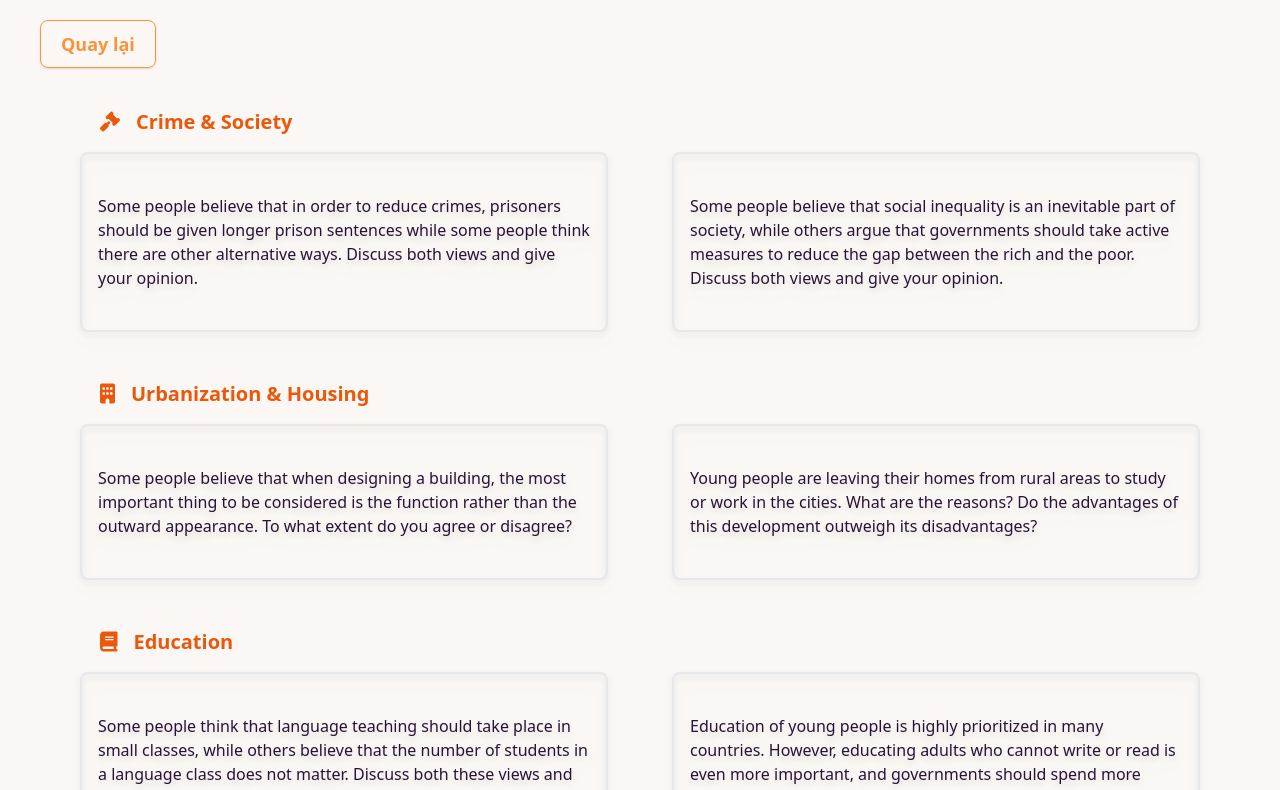
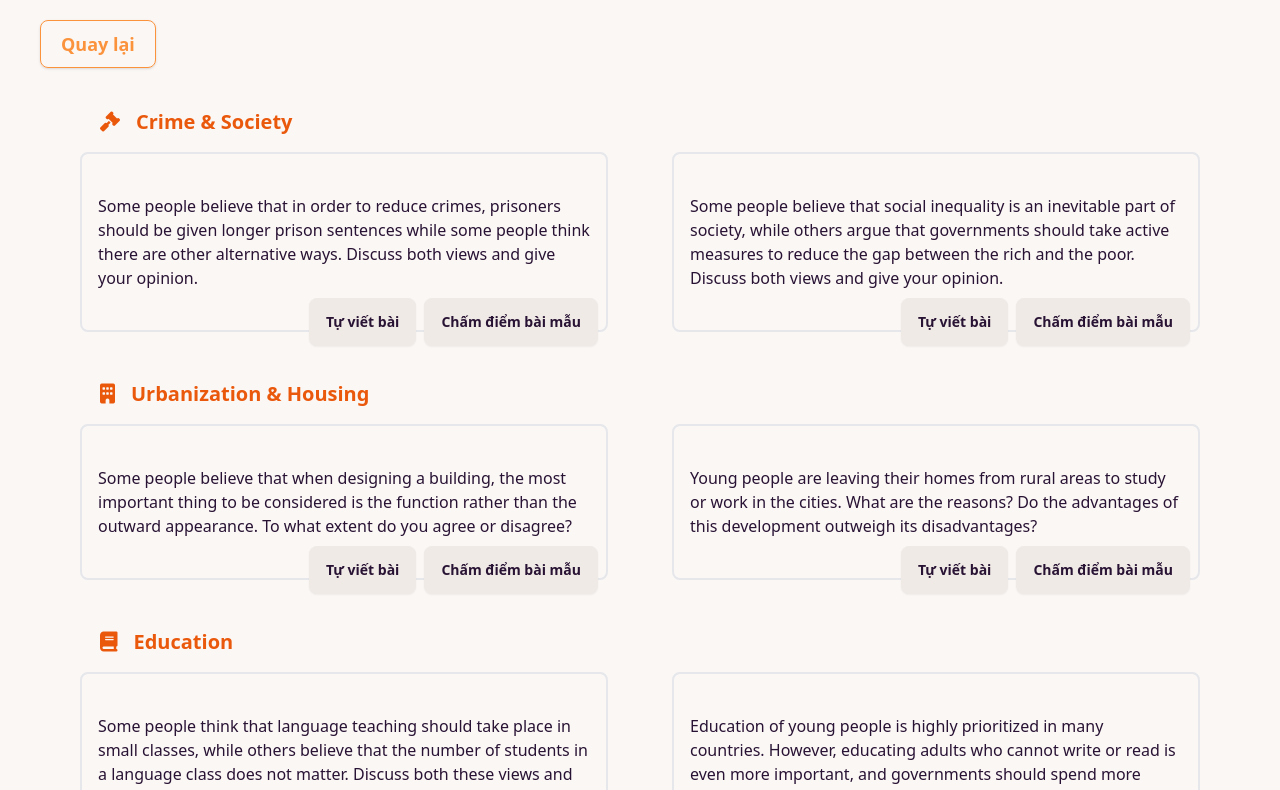
Before and after one commit to abelwi/Writing, a Nuxt app in the folder ielts-writing/: page /Question in a window 1280 px wide. Shown: the top 790 px of the page. Built offline with nearby package versions, Linux system fonts and the light colour scheme.

Commit message:
change style 2 option butotn

```diff
--- a/ielts-writing/pages/Question.vue
+++ b/ielts-writing/pages/Question.vue
@@ -18,20 +18,20 @@
           <li
             v-for="(q, qIndex) in category.questions"
             :key="qIndex"
-            class="relative block mb-2 border-2 drop-shadow-lg px-4 py-10 rounded-lg group"
+            class="relative block mb-2 border-2 px-4 py-10 rounded-lg group"
           >
             {{ q.text }}
-            <div class="absolute -bottom-4 -right-2 opacity-0 group-hover:opacity-100 transition-opacity">
+            <div class="absolute -bottom-4 right-2 opacity-100 transition-opacity">
               <NuxtLink
                 :to="{ path: '/writing', query: { question: q.text, mode: 'write' } }"
-                class="btn btn-md btn-primary mr-2 rounded-lg shadow-lg"
+                class="btn btn-md hover:btn-primary mr-2 rounded-lg hover:shadow-lg"
               >
                 Tự viết bài
               </NuxtLink>
               <NuxtLink
                 v-if="q.globalIndex < 4"
                 :to="{ path: '/writing', query: { question: q.text, mode: 'sample', sampleAnswer: q.sampleAnswer || '' } }"
-                class="btn btn-md btn-secondary rounded-lg shadow-lg"
+                class="btn btn-md hover:btn-secondary rounded-lg hover:shadow-lg"
               >
                 Chấm điểm bài mẫu
               </NuxtLink>
--- a/ielts-writing/pages/index.vue
+++ b/ielts-writing/pages/index.vue
@@ -25,7 +25,7 @@
           </div>
         </div>
         <div class="mt-5">
-          <p class="text-left mx-14 font-thin">My name is Lam, and I am the creator of this website. This is my personal project, and I have spent nearly a year developing it for you.
+          <p class="text-left mx-14 font-thin">My name is Lam, and I am the creator of this website. This is my personal project, and
             I hope you have a great experience using my website! Thanks a lot! >.<
           </p>
 
```
